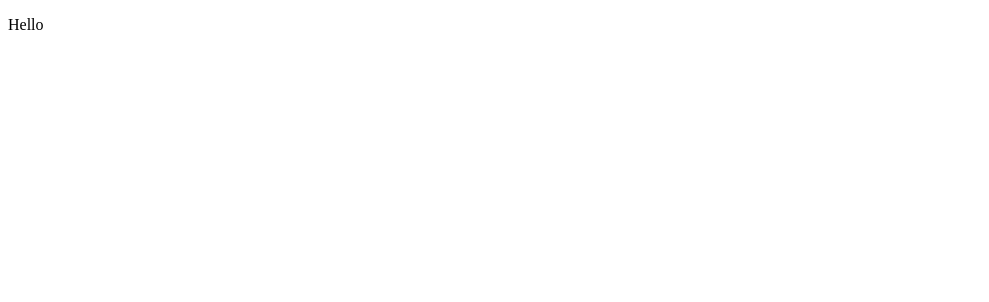
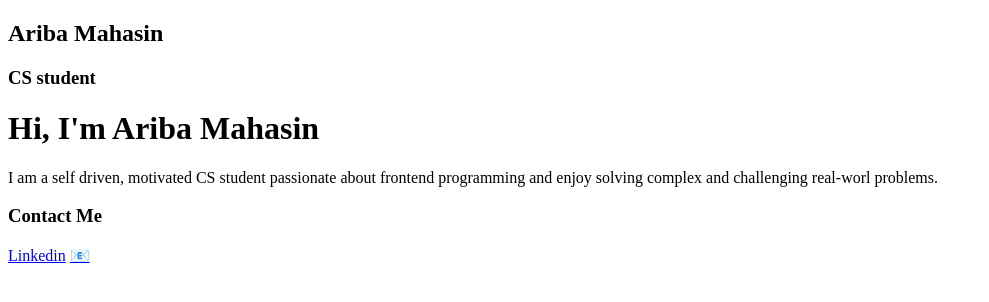
Before and after one commit to aribamahasin06/aribamahasin06.github.io, a plain HTML site: page index.html in a window 1280 px wide. Shown: the whole page, without its empty margins (0-989 px from the left). Drawn offline with Linux system fonts and the light colour scheme.

Commit message:
adding personal details

```diff
--- a/index.html
+++ b/index.html
@@ -1,2 +1,15 @@
 <!DOCTYPE html>
-<p>Hello</p>
+<html>
+<head>
+    <title>My Web Page</title>
+    <h2>Ariba Mahasin</h2>
+    <h3>CS student</h3>
+</head>
+<body>
+    <h1>Hi, I'm Ariba Mahasin</h1>
+    <p>I am a self driven, motivated CS student passionate about frontend programming and enjoy solving complex and challenging real-worl problems.</p>
+    <h3>Contact Me</h3>
+    <a href="https://www.linkedin.com/in/ariba-mahasin-377b1734b/">Linkedin</a>
+    <a href="mailto:aribamahasin20@gmail.com">📧</a>
+</body>
+</html>
```
